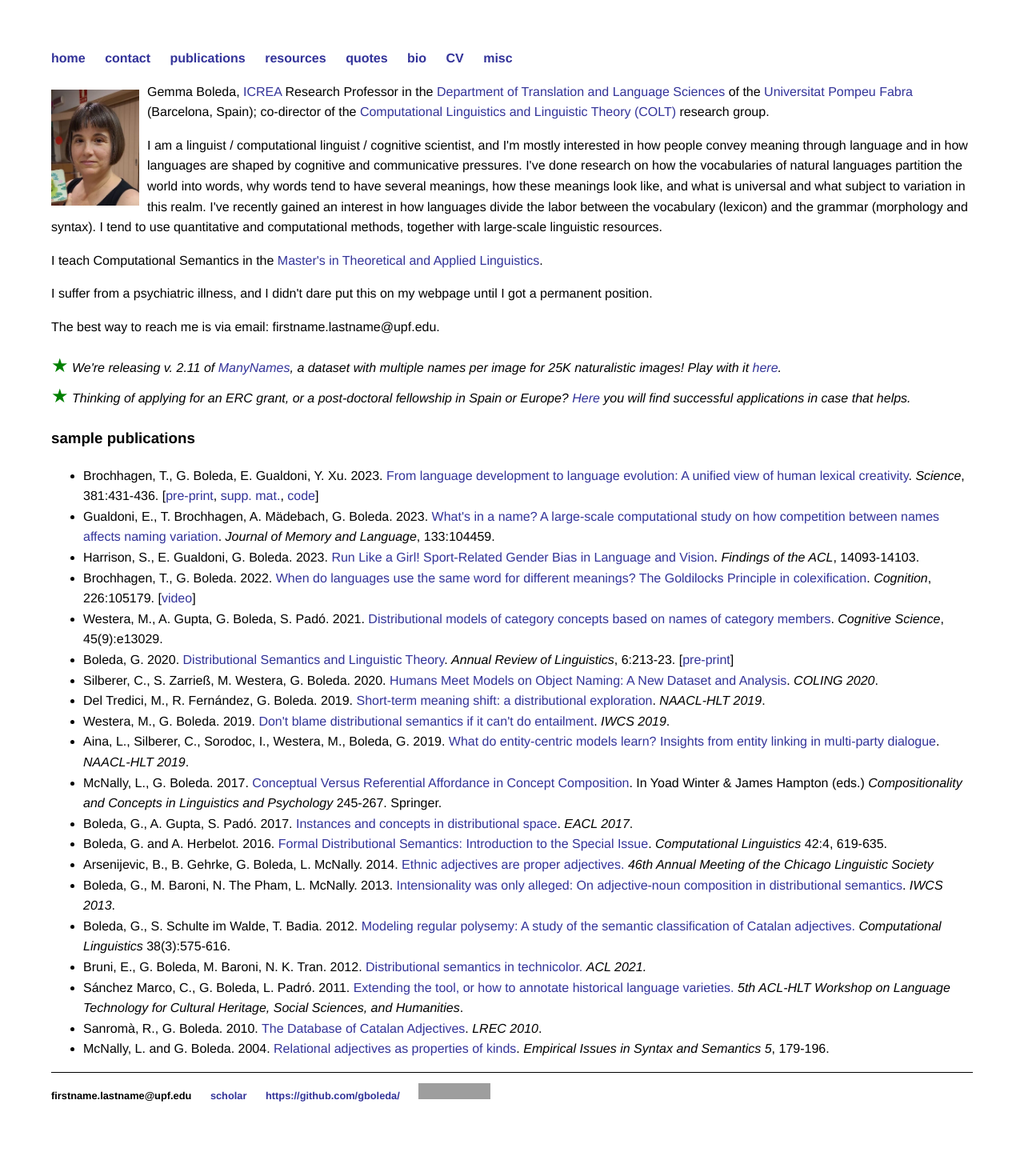
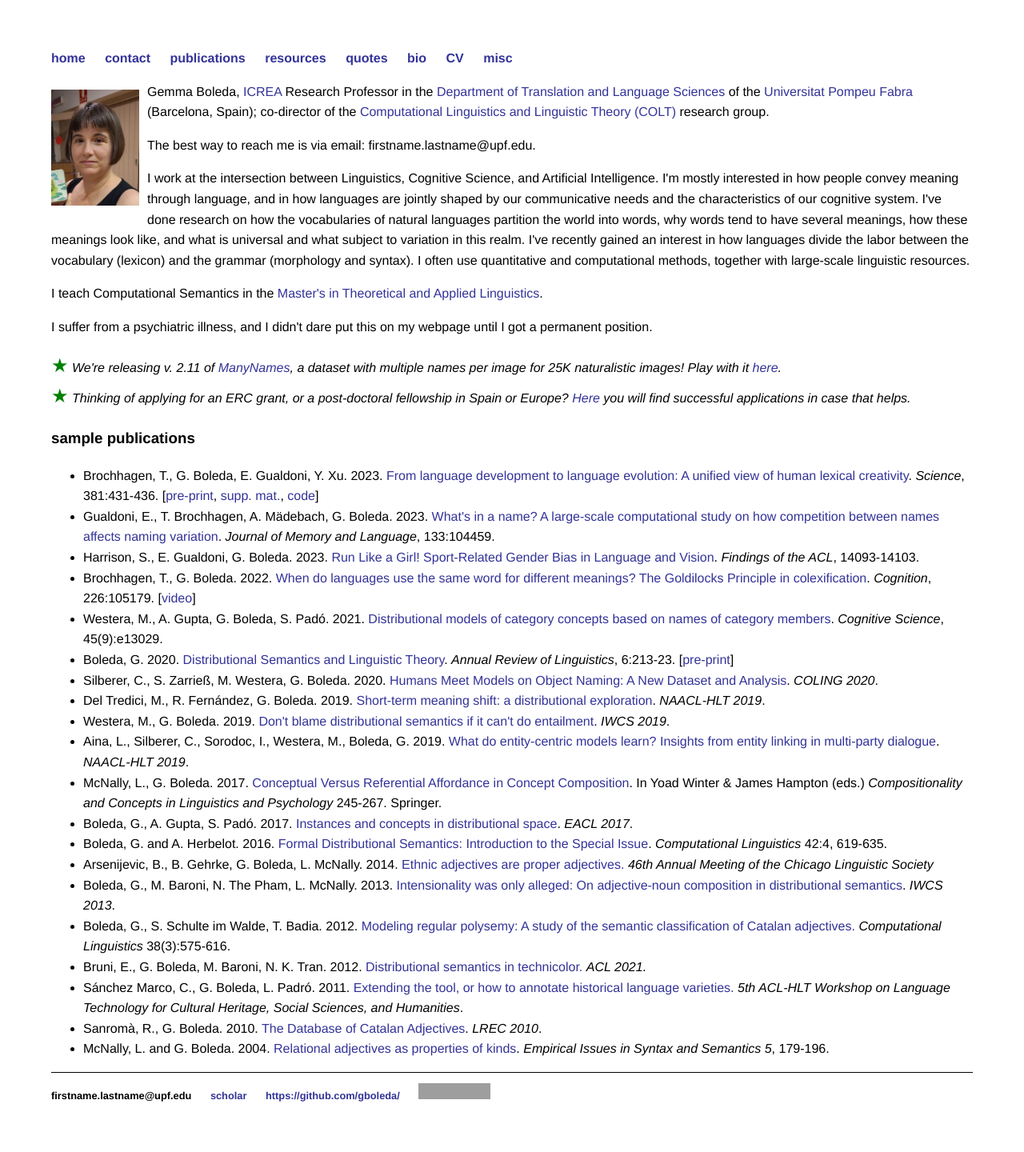
Before and after one commit to gboleda/gboleda.github.io, a Jekyll site: the page built from index.html, in a window 1280 px wide. Shown: the whole page at 80% size. Built offline with Jekyll 4.4.1, drawn with Linux system fonts in a browser that asks for light colours; grey boxes are pictures that could not be loaded.

Commit message:
minor changes

```diff
--- a/index.html
+++ b/index.html
@@ -10,13 +10,15 @@ title: Gemma Boleda
 	<a href="https://www.upf.edu">Universitat Pompeu Fabra</a> (Barcelona, Spain);
 	co-director of the <a href="https://www.upf.edu/web/colt/">Computational Linguistics and Linguistic Theory (COLT)</a> research group.</p>
 
-<p>I am a linguist / computational linguist / cognitive scientist, and I'm mostly interested in how people convey meaning through language and in how languages are shaped by cognitive and communicative pressures. I've done research on how the vocabularies of natural languages partition the world into words, why words tend to have several meanings, how these meanings look like, and what is universal and what subject to variation in this realm. I've recently gained an interest in how languages divide the labor between the vocabulary (lexicon) and the grammar (morphology and syntax). I tend to use quantitative and computational methods, together with large-scale linguistic resources.</p>
+<p>The best way to reach me is via email: firstname.lastname@upf.edu.</p>
+
+<p>I work at the intersection between Linguistics, Cognitive Science, and Artificial Intelligence. I'm mostly interested in how people convey meaning through language, and in how languages are jointly shaped by our communicative needs and the characteristics of our cognitive system. I've done research on how the vocabularies of natural languages partition the world into words, why words tend to have several meanings, how these meanings look like, and what is universal and what subject to variation in this realm. I've recently gained an interest in how languages divide the labor between the vocabulary (lexicon) and the grammar (morphology and syntax). I often use quantitative and computational methods, together with large-scale linguistic resources.</p>
 
 <p>I teach Computational Semantics in the <a href="https://www.upf.edu/web/masterlinguistica/">Master's in Theoretical and Applied Linguistics</a>.</p>
 
 <p>I suffer from a psychiatric illness, and I didn't dare put this on my webpage until I got a permanent position.</p>
 
-<p>The best way to reach me is via email: firstname.lastname@upf.edu.</p>
+<p></p>
 
 <!--
 
```
Also changed, not shown: misc.md (+2 -0 lines).
